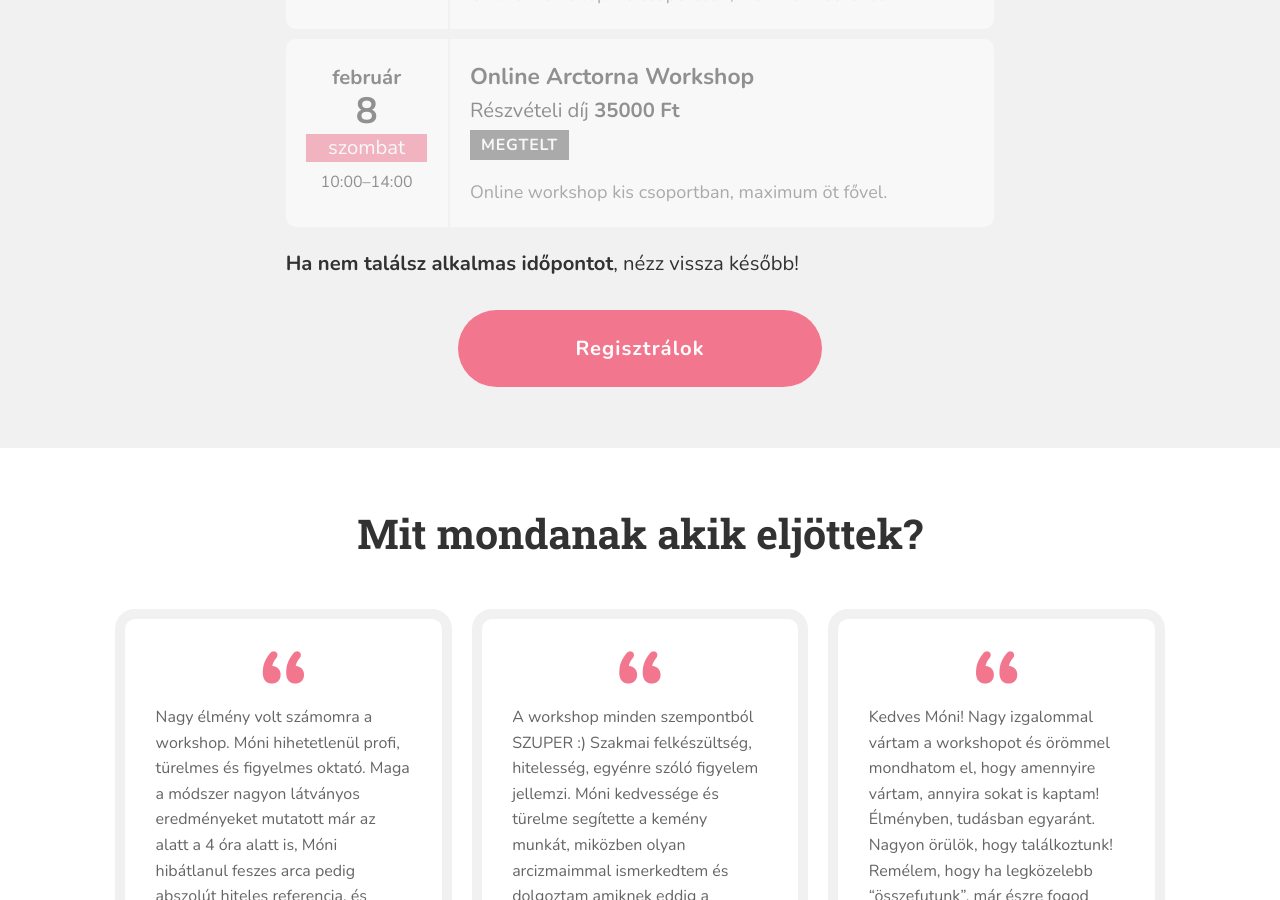
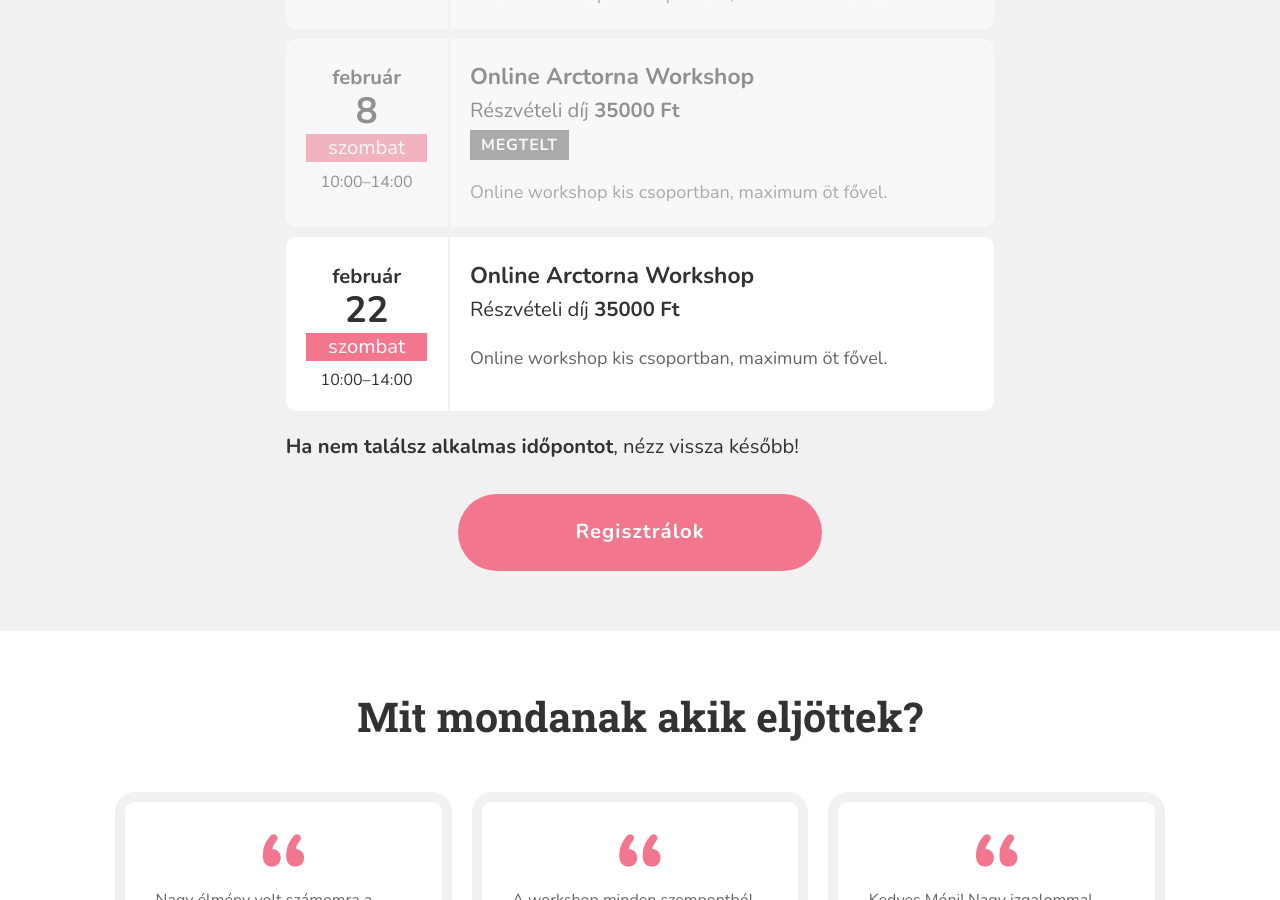
Before and after one commit to monikamudra/arctorna, a Jekyll site: the page built from workshop.md, in a window 1280 px wide and 900 px high, scrolled down 2413 px. Built offline with Jekyll 4.4.1, drawn with Linux system fonts in a browser that asks for light colours.

Commit message:
Update workshop event

```diff
--- a/_data/workshop.yaml
+++ b/_data/workshop.yaml
@@ -57,3 +57,12 @@
       Online workshop kis csoportban, maximum öt fővel.
     price: 35000
     full: true
+
+  - date: 2025-2-22-T10:00
+    start: "10:00"
+    end: "14:00"
+    title: Online Arctorna Workshop
+    description: >-
+      Online workshop kis csoportban, maximum öt fővel.
+    price: 35000
+    full: false
```
